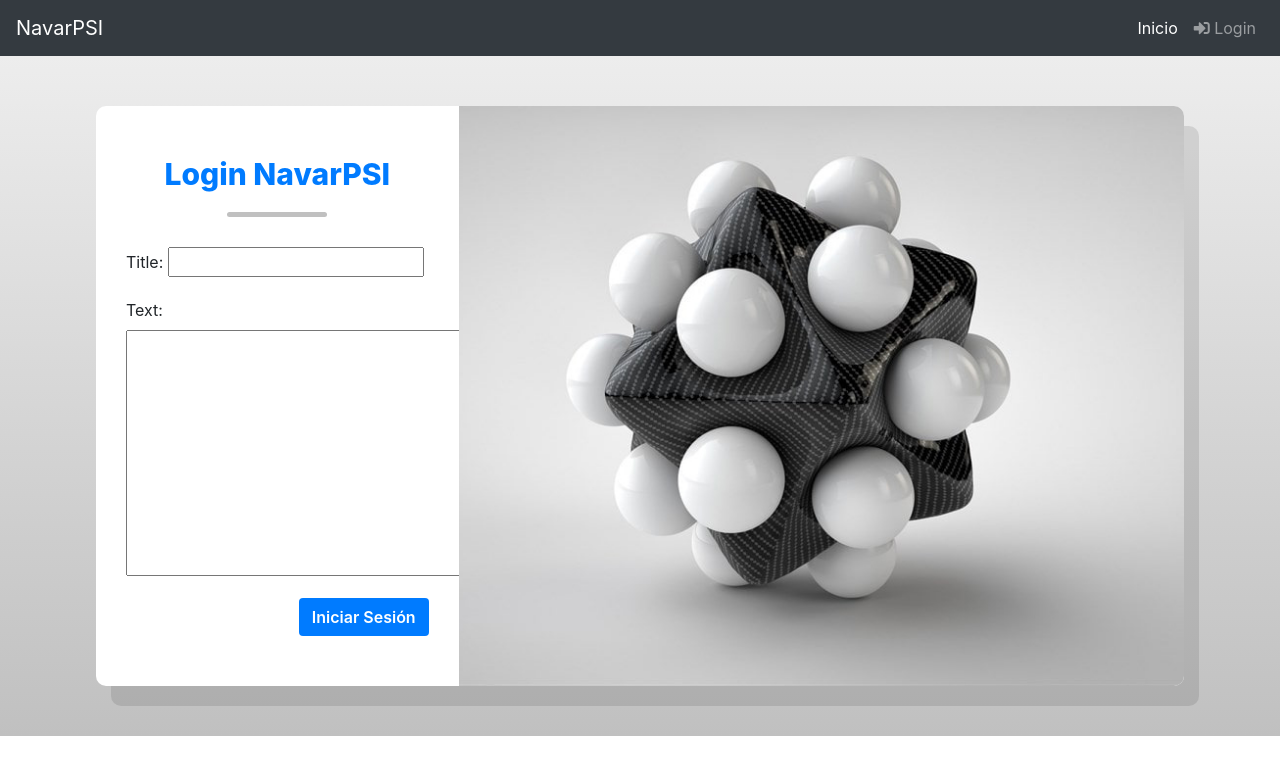
After one commit to eduardcaballero/navar, a Django app: page /login in a window 1280 px wide. The commit adds this page. Shown: the top 775 px of the page. Run offline with Django 3.2, Linux system fonts and the light colour scheme; some libraries are stand-ins or nearby versions.

Commit message:
implementar login

```diff
--- /dev/null
+++ b/navar/forms.py
@@ -0,0 +1,9 @@
+from django import forms
+
+from .models import Post
+
+class PostForm(forms.ModelForm):
+
+    class Meta:
+        model = Post
+        fields = ('title', 'text',)
--- /dev/null
+++ b/navar/static/css/estilos.css
@@ -0,0 +1,26 @@
+.login-block{
+    background: #DE6262;  /* fallback for old browsers */
+background: -webkit-linear-gradient(to bottom, #ededed, #c0c0c0);  /* Chrome 10-25, Safari 5.1-6 */
+background: linear-gradient(to bottom, #ededed, #c0c0c0); /* W3C, IE 10+/ Edge, Firefox 16+, Chrome 26+, Opera 12+, Safari 7+ */
+float:left;
+width:100%;
+padding : 50px 0;
+}
+.banner-sec{background:url(../img/login.jpg)  no-repeat left bottom; background-size:cover; min-height:500px; border-radius: 0 10px 10px 0; padding:0;}
+.container2{background:#fff; border-radius: 10px; box-shadow:15px 20px 0px rgba(0,0,0,0.1);}
+.container2{width:85%;padding-right:15px;padding-left:15px;margin-right:auto;margin-left:auto}@media (min-width:576px){.container2{max-width:540px}}@media (min-width:768px){.container2{max-width:720px;}}@media (min-width:992px){.container2{max-width:960px}}@media (min-width:1200px){.container2{max-width:1140px}}.container2-fluid{width:100%;padding-right:15px;padding-left:15px;margin-right:auto;margin-left:auto}
+/* .carousel-inner{border-radius:0 10px 10px 0;} */
+.container{background:#fff;}
+/* .carousel-inner{border-radius:0 10px 10px 0;} */
+.carousel-caption{text-align:left; left:5%;}
+.login-sec{padding: 50px 30px; position:relative;}
+.login-sec .copy-text{position:absolute; width:80%; bottom:20px; font-size:13px; text-align:center;}
+.login-sec .copy-text i{color:#FEB58A;}
+.login-sec .copy-text a{color:#E36262;}
+.login-sec h2{margin-bottom:30px; font-weight:800; font-size:30px; color: #007bff;}
+.login-sec h2:after{content:" "; width:100px; height:5px; background:#c0c0c0; display:block; margin-top:20px; border-radius:3px; margin-left:auto;margin-right:auto}
+.btn-login{background: #007bff; color:#fff; font-weight:600;}
+.banner-text{width:70%; position:absolute; bottom:40px; padding-left:20px;}
+.banner-text h2{color:#fff; font-weight:600;}
+.banner-text h2:after{content:" "; width:100px; height:5px; background:#FFF; display:block; margin-top:20px; border-radius:3px;}
+.banner-text p{color:#fff;}
--- /dev/null
+++ b/navar/templates/navar/base.html
@@ -0,0 +1,37 @@
+{% load static %}
+<!DOCTYPE html>
+<html>
+<head>
+    <!-- Definiendo el titulo de la pagina -->
+    <title>NavarPSI</title>
+    <link rel="stylesheet" href="https://use.fontawesome.com/releases/v5.4.1/css/all.css" integrity="sha384-5sAR7xN1Nv6T6+dT2mhtzEpVJvfS3NScPQTrOxhwjIuvcA67KV2R5Jz6kr4abQsz" crossorigin="anonymous">
+    <!--Import bootstrap.css-->
+    <link rel="stylesheet" href="{% static 'css/bootstrap.min.css' %}" />
+    <link rel="stylesheet" href="{% static 'css/estilos.css' %}" />
+    <!--Let browser know website is optimized for mobile-->
+    <meta name="viewport" content="width=device-width, initial-scale=1.0"/>
+</head>
+<body>
+        <nav class="navbar navbar-expand-lg navbar-dark bg-dark">
+            <a class="navbar-brand" href="#">NavarPSI</a>
+            <button class="navbar-toggler" type="button" data-toggle="collapse" data-target="#navbarNav" aria-controls="navbarNav" aria-expanded="false" aria-label="Toggle navigation">
+                <span class="navbar-toggler-icon"></span>
+            </button>
+            <div class="collapse navbar-collapse" id="navbarNav">
+                <ul class="navbar-nav ml-auto">
+                    <li class="nav-item active">
+                        <a class="nav-link" href="/">Inicio <span class="sr-only">(current)</span></a>
+                    </li>
+                    <li class="nav-item">
+                            <a class="nav-link" href="{% url 'login' %}"><i class="fas fa-sign-in-alt"></i> Login</a>
+                    </li>
+                </ul>
+            </div>
+        </nav>
+        {% block content %}
+        {% endblock %}
+        <script type="text/javascript" src="{% static 'js/jquery.min.js' %}"></script>
+        <script type="text/javascript" src="{% static 'js/popper.min.js' %}"></script>
+        <script type="text/javascript" src="{% static 'js/bootstrap.min.js' %}"></script>
+    </body>
+</html>
--- /dev/null
+++ b/navar/templates/navar/login.html
@@ -0,0 +1,23 @@
+{% extends 'navar/base.html' %}
+
+{% block content %}
+
+<section class="login-block">
+        <div class="container2">
+          <div class="row">
+            <div class="col-md-4 login-sec">
+                <h2 class="text-center">Login NavarPSI</h2>
+                <form class="login-form" action="" method="POST">{% csrf_token %}
+                    {{ form.as_p }}
+                  <div class="form-check">
+                    <button type="submit" class="btn btn-login float-right">Iniciar Sesión</button>
+                  </div>
+
+                </form>
+            </div>
+            <div class="col-md-8 banner-sec"></div>
+          </div>
+        </div>
+
+      </section>
+{% endblock %}
--- a/navar/urls.py
+++ b/navar/urls.py
@@ -3,4 +3,6 @@ from . import views
 
 urlpatterns = [
     path('', views.index, name='index'),
+    path('perfil/<int:pk>/', views.perfil_detalle, name='perfil_detalle'),
+    path('login', views.login, name='login'),
 ]
--- a/navar/views.py
+++ b/navar/views.py
@@ -1,7 +1,17 @@
 from django.shortcuts import render
 from django.utils import timezone
 from .models import Post
+from django.shortcuts import render, get_object_or_404
+from .forms import PostForm
 
 def index(request):
     posts = Post.objects.filter(published_date__lte=timezone.now()).order_by('published_date')
     return render(request, 'navar/index.html', {'posts': posts})
+
+def login(request):
+    form = PostForm()
+    return render(request, 'navar/login.html', {'form': form})
+
+def perfil_detalle(request, pk):
+    post = get_object_or_404(Post, pk=pk)
+    return render(request, 'navar/perfil.html', {'perfil': post})
```
Also changed, not shown: navar/templates/navar/index.html (+11 -45 lines), navar/templates/navar/perfil.html (added, +13 -0 lines), navarpsi/settings.py (+7 -1 lines), navar/static/img/login.jpg (added).
